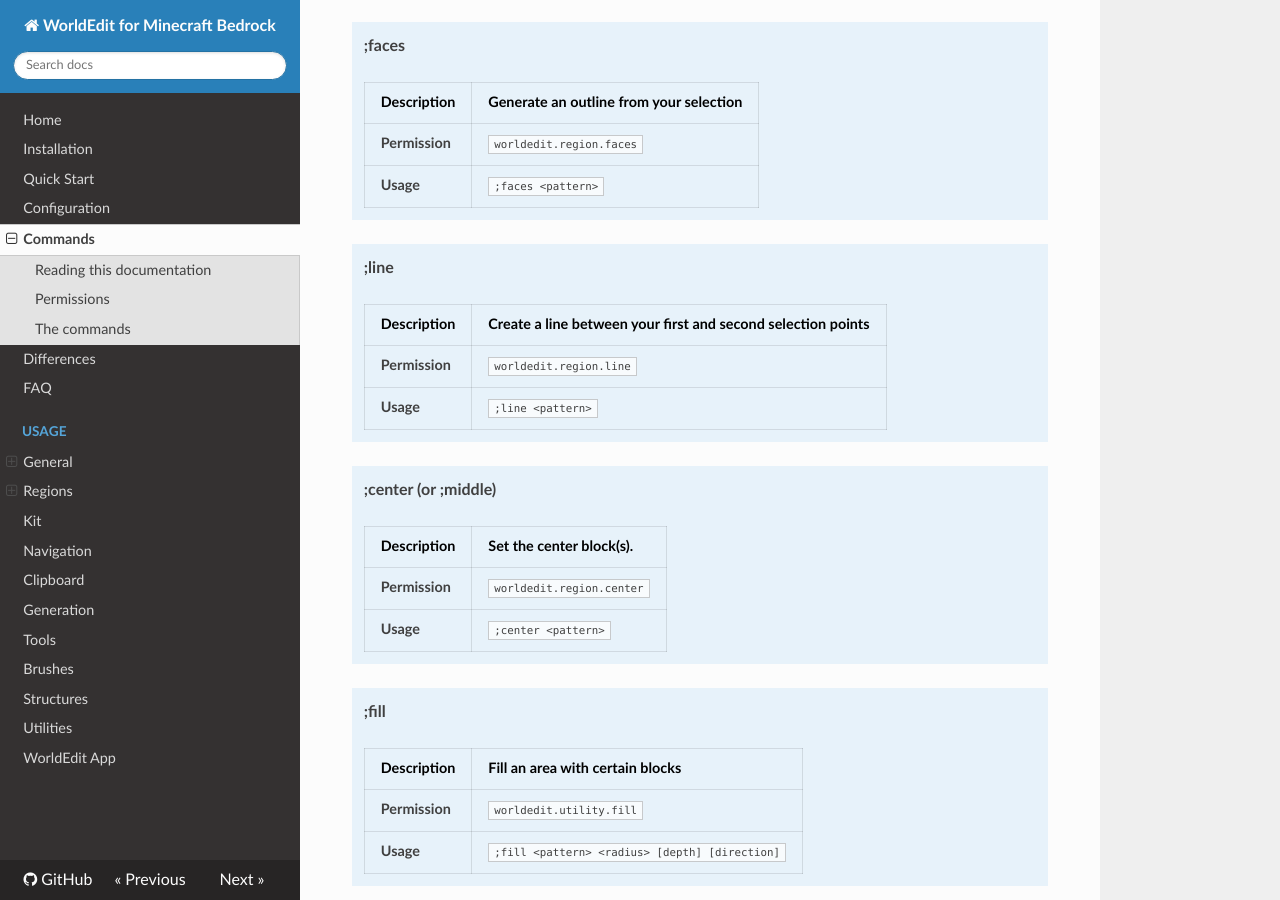
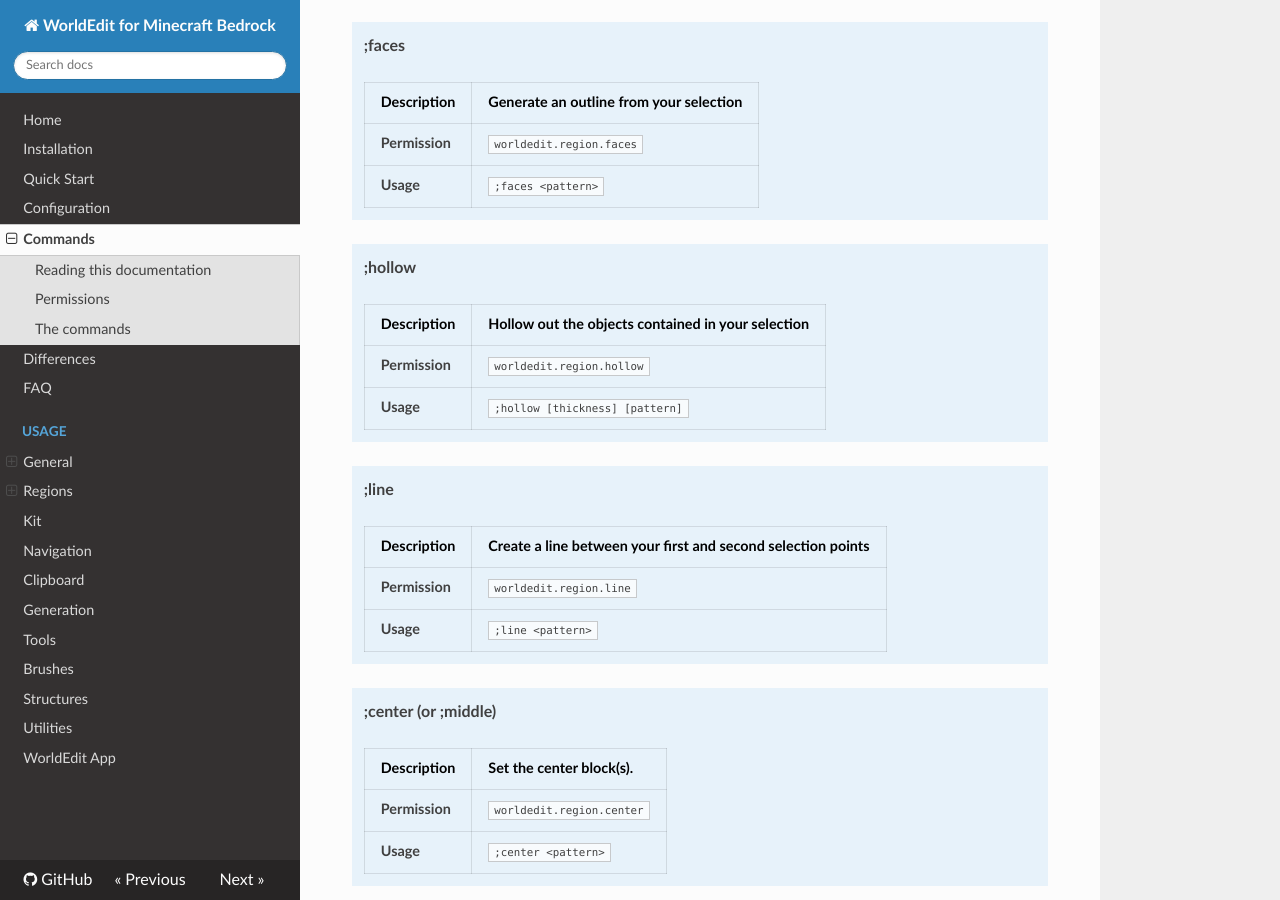
Before and after one commit to SIsilicon/WorldEdit-BE-Docs, an MkDocs documentation site: the page built from docs/commands.md, in a window 1280 px wide and 900 px high, scrolled down 11678 px. Built offline with MkDocs 1.6.1, drawn with Linux system fonts in a browser that asks for light colours; nearby versions of some CDN libraries; some of the changed text lies outside the part shown.

Commit message:
Updated documentation

```diff
--- a/docs/commands.md
+++ b/docs/commands.md
@@ -459,6 +459,15 @@
 	|:--|:--|
 	|**Permission**|`worldedit.region.faces`|
 	|**Usage**|`;faces <pattern>`|
+
+!!! note ""
+
+	**;hollow**
+
+	|**Description**|Hollow out the objects contained in your selection|
+	|:--|:--|
+	|**Permission**|`worldedit.region.hollow`|
+	|**Usage**|`;hollow [thickness] [pattern]`|
 
 !!! note ""
 
@@ -860,10 +869,10 @@
 
 	**;size**
 
-	|**Description**|Set the size of a brush|
+	|**Description**|Set the size of a brush or get information about the selection|
 	|:--|:--|
-	|**Permission**|`worldedit.brush.options.size`|
-	|**Usage**|`;size <size>`|
+	|**Permission**||
+	|**Usage**|`;size (<size>|[-c])`|
 
 !!! note ""
 
```
Also changed, not shown: other parts of docs/commands.md (+1 -1 lines), docs/common_questions.md (+3 -3 lines), docs/installation.md (+2 -2 lines), docs/usage/regions/region_operations.md (+4 -4 lines), docs/usage/regions/selection.md (+4 -0 lines), docs/usage/worldedit_app.md (+3 -0 lines).
